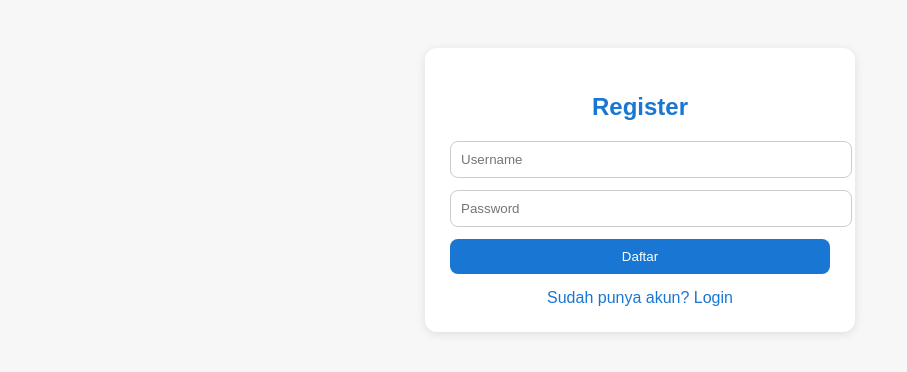
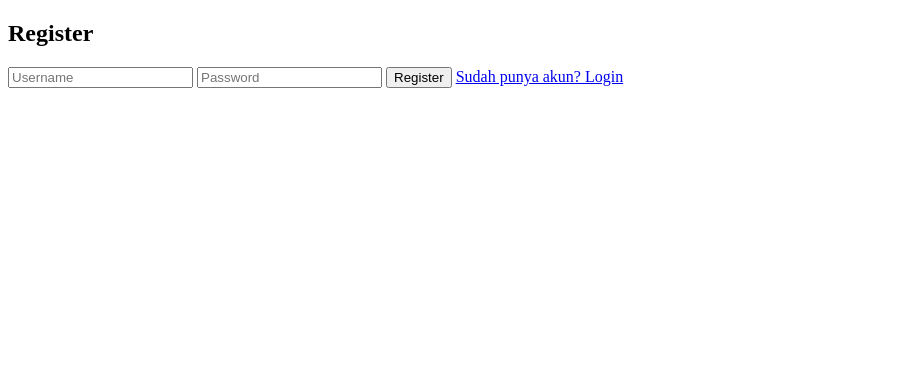
Before and after one commit to bhanualif/Device-info, a website: page register.html in a window 1280 px wide. Shown: the whole page, without its empty margins (0-907 px from the left). Drawn offline with Linux system fonts and the light colour scheme.

Commit message:
Refactor register.html for cleaner structure

```diff
--- a/register.html
+++ b/register.html
@@ -2,23 +2,14 @@
 <html lang="id">
 <head>
   <meta charset="UTF-8" />
-  <title>Register - Device Info</title>
-  <style>
-    body { font-family: Poppins, sans-serif; background: #f7f7f7; padding: 40px; }
-    .card { max-width: 380px; margin: auto; background: #fff; padding: 25px; border-radius: 12px; box-shadow: 0 2px 10px rgba(0,0,0,.1); }
-    h2 { text-align: center; color: #1976d2; }
-    input { width: 100%; padding: 10px; margin-bottom: 12px; border-radius: 8px; border: 1px solid #ccc; }
-    button { width: 100%; padding: 10px; background: #1976d2; color: white; border: none; border-radius: 8px; cursor: pointer; }
-    button:hover { background: #0d47a1; }
-    a { display: block; text-align: center; margin-top: 15px; color: #1976d2; text-decoration: none; }
-  </style>
+  <title>Register</title>
 </head>
 <body>
   <div class="card">
     <h2>Register</h2>
     <input id="username" placeholder="Username">
     <input id="password" type="password" placeholder="Password">
-    <button onclick="register()">Daftar</button>
+    <button onclick="register()">Register</button>
     <a href="login.html">Sudah punya akun? Login</a>
   </div>
 
@@ -29,14 +20,9 @@
   const username = document.getElementById("username").value.trim();
   const password = document.getElementById("password").value.trim();
 
-      if (!username || !password) {
-        alert("Isi semua field dulu ya!");
-        return;
-      }
-
   const res = await fetch(`${API_BASE}/register`, {
     method: "POST",
-        headers: { "Content-Type": "application/json" },
+    headers: {"Content-Type": "application/json"},
     body: JSON.stringify({ username, password })
   });
 
@@ -45,5 +31,6 @@
   if (res.ok) window.location.href = "login.html";
 }
 </script>
+
 </body>
 </html>
```
Lines whose indentation alone changed are shown as unchanged.
